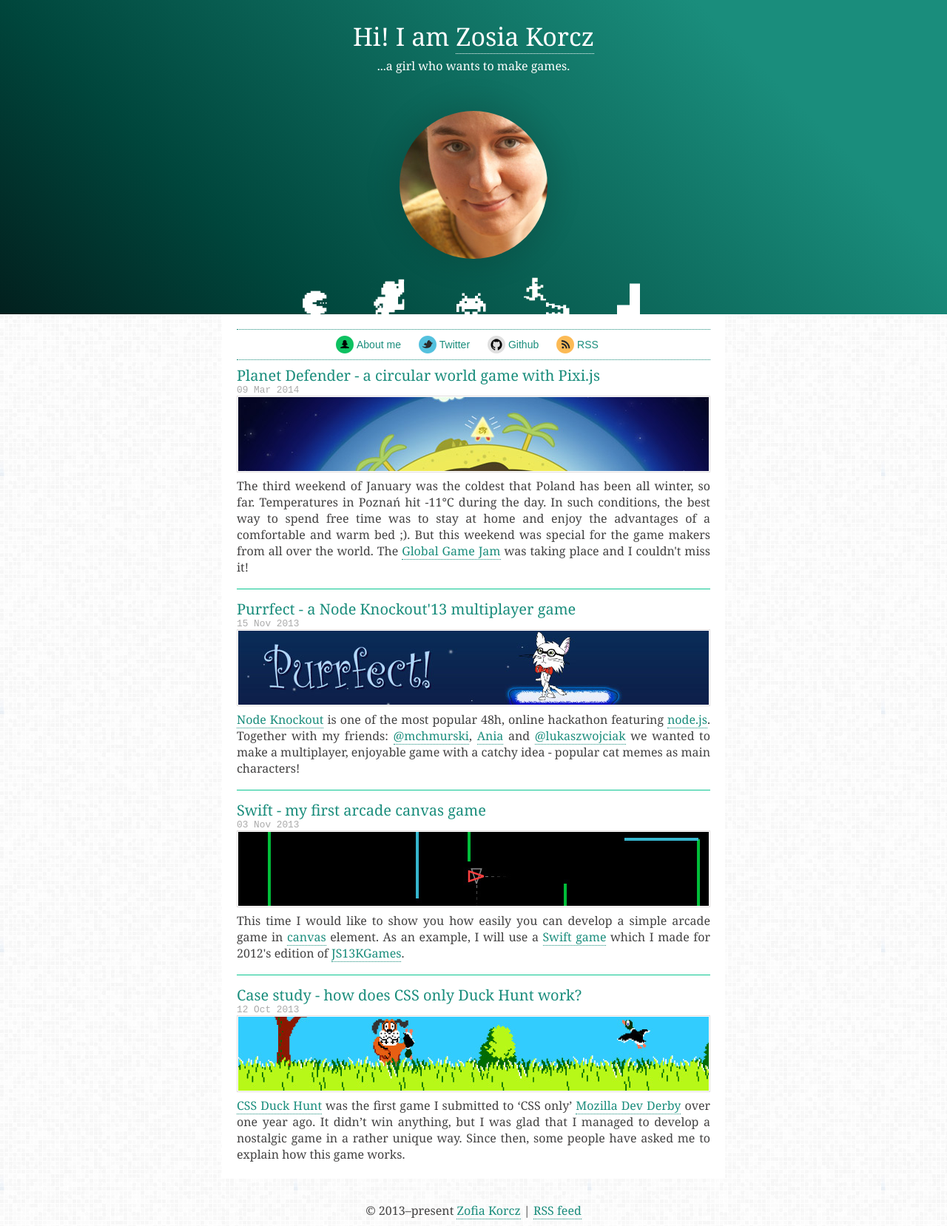
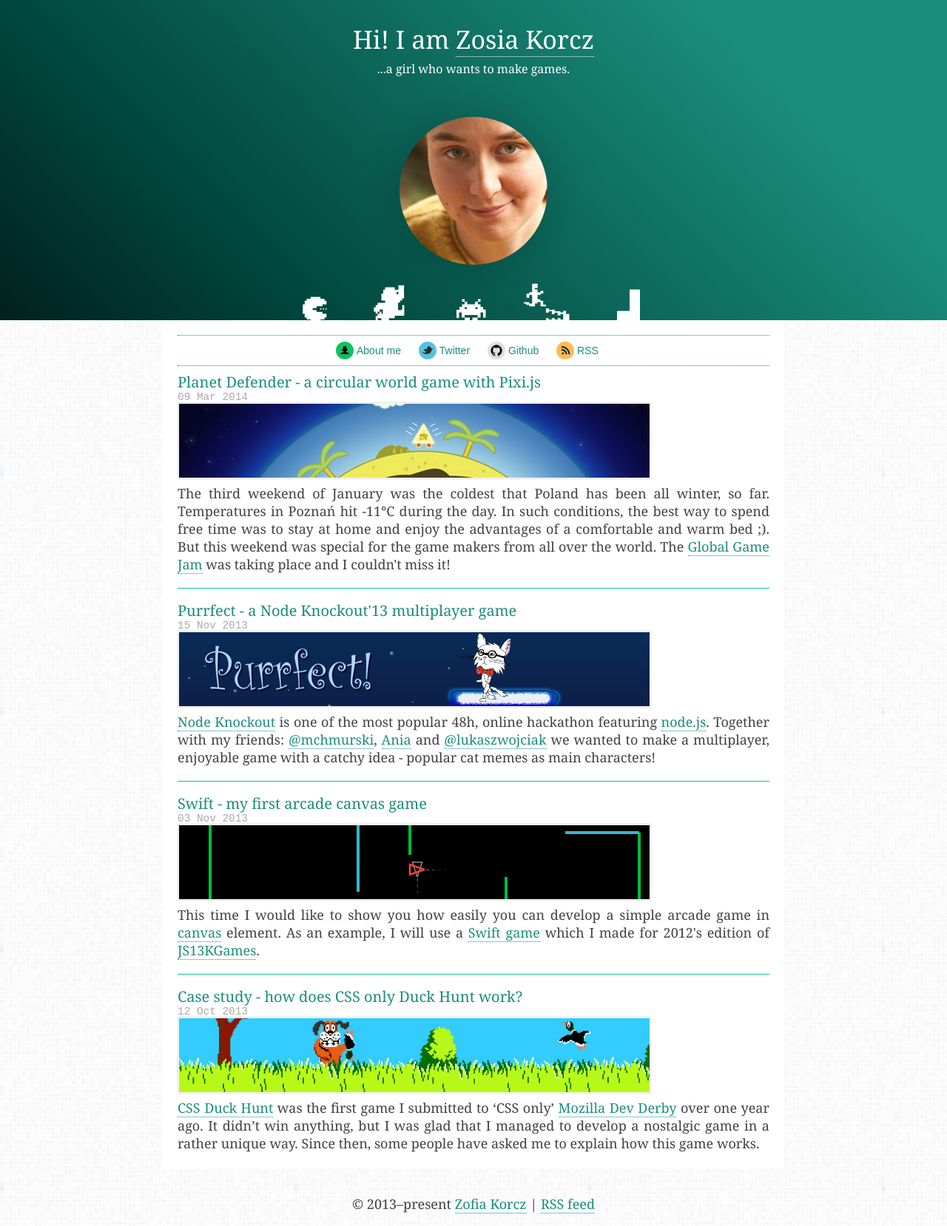
Before and after one commit to Calanthe/Calanthe.github.io, a Jekyll site: the page built from index.html, in a window 1280 px wide. Shown: the whole page at 74% size. Built offline with Jekyll 4.4.1, drawn with Linux system fonts in a browser that asks for light colours; some web fonts are replaced; Markdown is read by kramdown in place of the engine named in the settings.

Commit message:
font styling

```diff
--- a/css/main.css
+++ b/css/main.css
@@ -14,7 +14,7 @@ html, body { height: 100%; }
 
 body {
   background: url('./../assets/bg.png') repeat top left #FFF;
-  font: 16px Georgia, 'Times New Roman', Times, serif;
+  font: 18px Georgia, 'Times New Roman', Times, serif;
   text-align: center;
   color: #424141;
 }
@@ -49,7 +49,7 @@ ul.posts li {
 
 ul.posts li,
 .post p {
-  line-height: 22px;
+  line-height: 24px;
 }
 
 ul.posts li:last-child{
@@ -126,7 +126,7 @@ div.about p:nth-child(2) {
 }
 
 .top-site {
-  max-width: 640px;
+  max-width: 800px;
   margin: 0 auto;
   padding: 2em 0;
   font-family: 'Droid Serif', Georgia,'Times New Roman', serif;
@@ -164,7 +164,7 @@ div.about p:nth-child(2) {
 
 .site {
   text-align: justify;
-  max-width: 640px;
+  max-width: 800px;
   margin: 0 auto 2em;
   background-color: #FFF;
   padding: 20px;
@@ -207,7 +207,7 @@ footer a:hover {
 .site .menu-wrapper {
   height: 40px;
   margin: 0 0 10px 0;
-  max-width: 640px;
+  max-width: 800px;
   border-top: #1A8D7C 1px dotted;
   border-bottom: #1A8D7C 1px dotted;
   background-color: #FFF;
```
